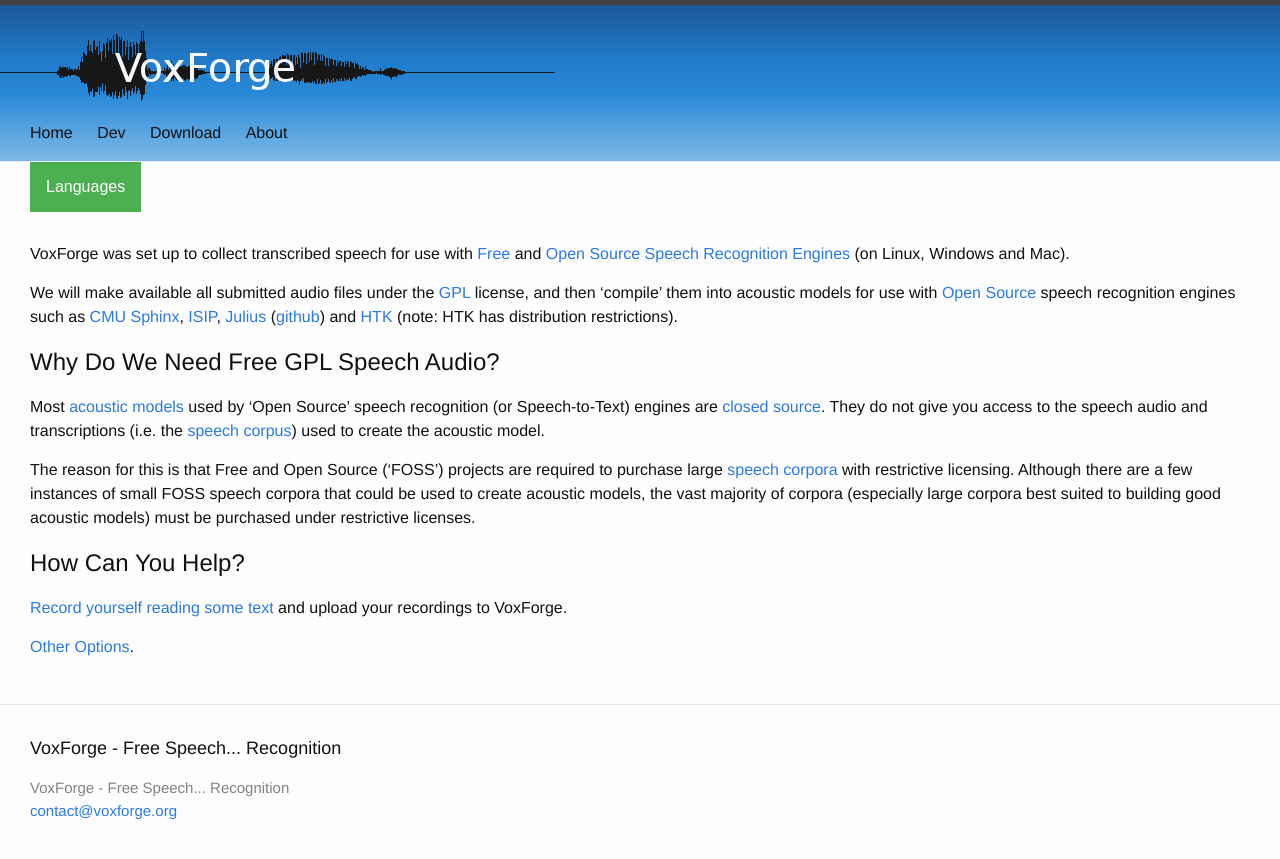
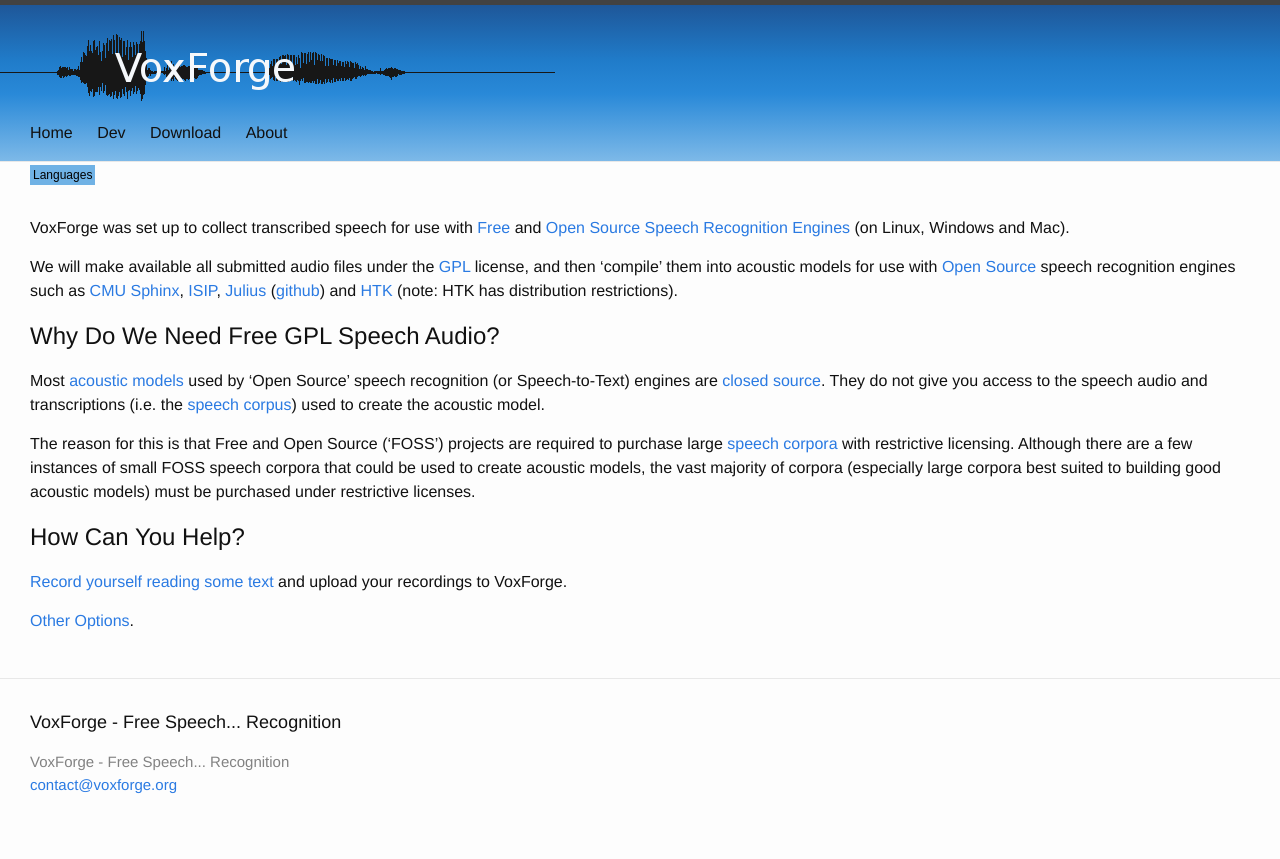
Before and after one commit to VoxForge/voxforge.github.io, a Jekyll site: the page built from languages/en/Home.md, in a window 1280 px wide. Shown: the top 859 px of the page. Built offline with Jekyll 4.4.1, drawn with Linux system fonts in a browser that asks for light colours.

Commit message:
adjust language selector

```diff
--- a/_includes/header.html
+++ b/_includes/header.html
@@ -42,7 +42,6 @@
         </nav>
       </div><!--wrapper -->
 
-
 </div><!--menu -->
 
 </div><!-- heading-background -->
--- a/_sass/_layout.scss
+++ b/_sass/_layout.scss
@@ -313,17 +313,17 @@
     float: left;
 
     .dropbtn {
-        background-color: #4CAF50;
-        color: white;
-        padding: 16px;
-        font-size: 16px;
+        background-color: #70b2e5;
+        color: black;
+        padding: 3px;
+        font-size: 12px;
         border: none;
         cursor: pointer;
     }
 
     /* Dropdown button on hover & focus */
     .dropbtn:hover, .dropbtn:focus {
-        background-color: #3e8e41;
+        background-color: #1e5b9f;
     }
 
     /* The container <div> - needed to position the dropdown content */
```
